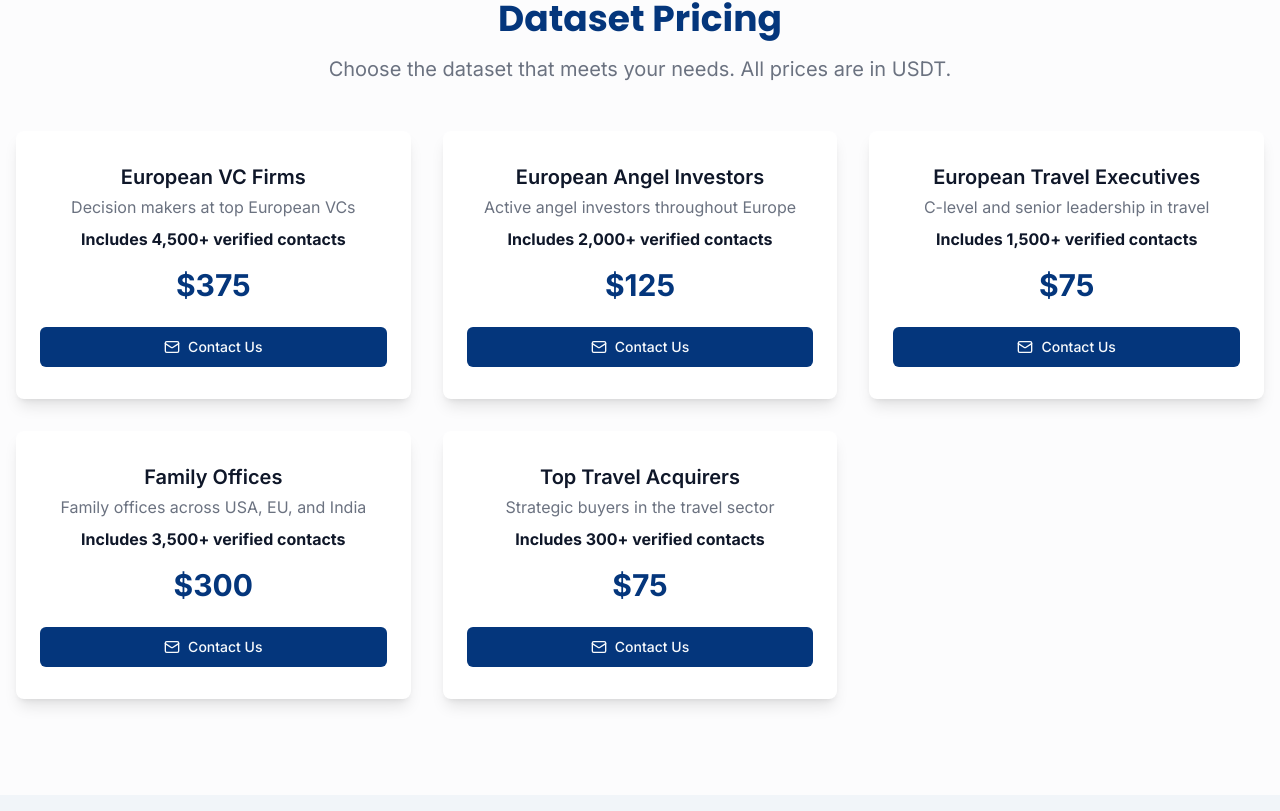
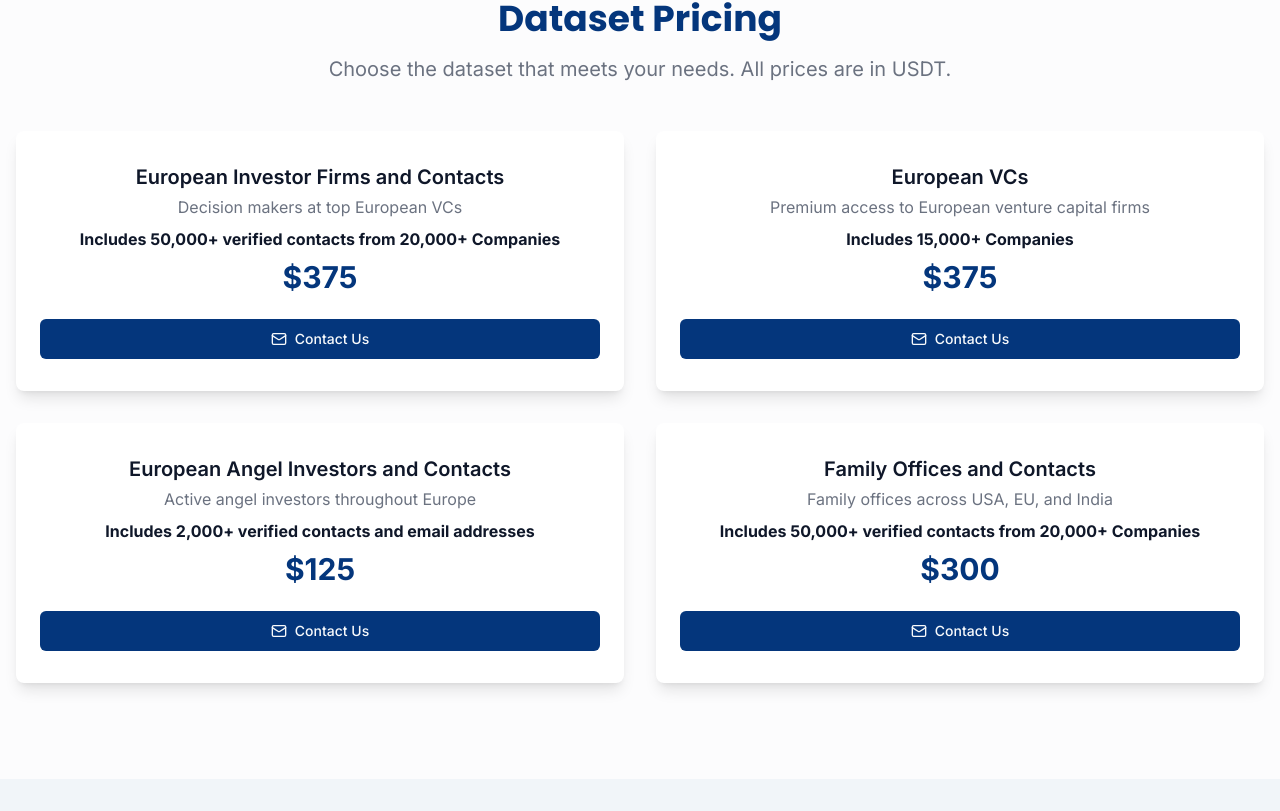
Before and after one commit to aliceyhunsahin/data-vault-prime-leads, a React (Vite) app: page /get-data in a window 1280 px wide. Shown: the part 729-1540 px from the top of the page. Built offline with nearby package versions, Linux system fonts and the light colour scheme.

Commit message:
feat: Update pricing data and products
Update the pricing data and product offerings based on the provided specifications, including new product descriptions and the removal of existing ones.

```diff
--- a/src/components/PricingTable.tsx
+++ b/src/components/PricingTable.tsx
@@ -1,5 +1,5 @@
 
-import { Euro, Mail } from "lucide-react";
+import { Mail } from "lucide-react";
 import { Button } from "@/components/ui/button";
 
 type PricingItemProps = {
@@ -7,6 +7,8 @@ type PricingItemProps = {
   price: number;
   description: string;
   contactCount?: number;
+  companyCount?: number;
+  emailAddresses?: boolean;
 };
 
 interface PricingTableProps {
@@ -15,7 +17,7 @@ interface PricingTableProps {
 
 export const PricingTable = ({ items }: PricingTableProps) => {
   return (
-    <div className="grid grid-cols-1 md:grid-cols-3 gap-8">
+    <div className="grid grid-cols-1 md:grid-cols-2 lg:grid-cols-2 gap-8">
       {items.map((item) => (
         <PricingItem key={item.category} {...item} />
       ))}
@@ -23,17 +25,34 @@ export const PricingTable = ({ items }: PricingTableProps) => {
   );
 };
 
-const PricingItem = ({ category, price, description, contactCount }: PricingItemProps) => {
+const PricingItem = ({ category, price, description, contactCount, companyCount, emailAddresses }: PricingItemProps) => {
   return (
     <div className="bg-white rounded-lg shadow-lg overflow-hidden card-hover">
       <div className="px-6 py-8">
         <h3 className="text-xl font-semibold text-center mb-1">{category}</h3>
         <p className="text-muted-foreground text-center mb-2">{description}</p>
-        {contactCount && (
-          <p className="text-center font-medium mb-4">
+
+        {contactCount && companyCount && (
+          <p className="text-center font-medium mb-2">
+            <strong>Includes {contactCount.toLocaleString()}+ verified contacts from {companyCount.toLocaleString()}+ Companies</strong>
+          </p>
+        )}
+        {contactCount && !companyCount && !emailAddresses && (
+          <p className="text-center font-medium mb-2">
             <strong>Includes {contactCount.toLocaleString()}+ verified contacts</strong>
           </p>
         )}
+        {contactCount && emailAddresses && (
+          <p className="text-center font-medium mb-2">
+            <strong>Includes {contactCount.toLocaleString()}+ verified contacts and email addresses</strong>
+          </p>
+        )}
+        {!contactCount && companyCount && (
+          <p className="text-center font-medium mb-2">
+            <strong>Includes {companyCount.toLocaleString()}+ Companies</strong>
+          </p>
+        )}
+
         <div className="flex items-center justify-center mb-6">
           <span className="text-3xl font-bold text-primary">${price}</span>
         </div>
--- a/src/pages/GetData.tsx
+++ b/src/pages/GetData.tsx
@@ -1,3 +1,4 @@
+
 import React from 'react';
 import Navbar from '@/components/Navbar';
 import Footer from '@/components/Footer';
@@ -11,34 +12,31 @@ const GetData = () => {
   // Apply 75% discount to all prices (original * 0.25 = 375)
   const pricingData = [
     {
-      category: "European VC Firms",
-      price: 375, // Original: 1500 * 0.25 = 375
+      category: "European Investor Firms and Contacts",
+      price: 375,
       description: "Decision makers at top European VCs",
-      contactCount: 4500,
+      contactCount: 50000,
+      companyCount: 20000,
     },
     {
-      category: "European Angel Investors",
-      price: 125, // Original: 500 * 0.25 = 125
+      category: "European VCs",
+      price: 375,
+      description: "Premium access to European venture capital firms",
+      companyCount: 15000,
+    },
+    {
+      category: "European Angel Investors and Contacts",
+      price: 125,
       description: "Active angel investors throughout Europe",
       contactCount: 2000,
+      emailAddresses: true,
     },
     {
-      category: "European Travel Executives",
-      price: 75, // Original: 300 * 0.25 = 75
-      description: "C-level and senior leadership in travel",
-      contactCount: 1500,
-    },
-    {
-      category: "Family Offices",
-      price: 300, // Original: 1200 * 0.25 = 300
+      category: "Family Offices and Contacts",
+      price: 300,
       description: "Family offices across USA, EU, and India",
-      contactCount: 3500,
-    },
-    {
-      category: "Top Travel Acquirers",
-      price: 75, // Original: 300 * 0.25 = 75
-      description: "Strategic buyers in the travel sector",
-      contactCount: 300,
+      contactCount: 50000,
+      companyCount: 20000,
     },
   ];
 
@@ -61,7 +59,7 @@ const GetData = () => {
     },
     {
       question: "Can I get a custom dataset?",
-      answer: "Yes! Contact us at info@deepoasisaI.com for custom data requirements and quotes.",
+      answer: "Yes! Contact us at info@deepoasisai.com for custom data requirements and quotes.",
     },
   ];
 
@@ -158,7 +156,7 @@ const GetData = () => {
                   <div>
                     <h3 className="font-semibold text-lg mb-2">Send confirmation</h3>
                     <p className="text-muted-foreground">
-                      Email a screenshot of your transaction to <strong>info@deepoasisaI.com</strong> with the dataset name in the subject line.
+                      Email a screenshot of your transaction to <strong>info@deepoasisai.com</strong> with the dataset name in the subject line.
                     </p>
                   </div>
                 </div>
```
